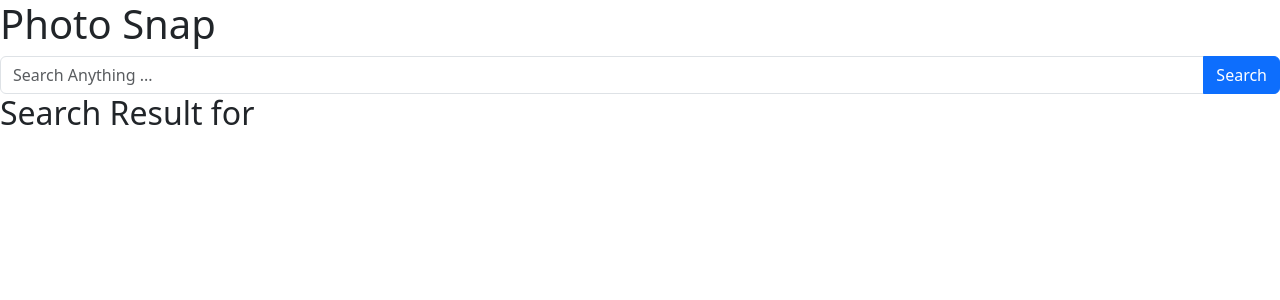
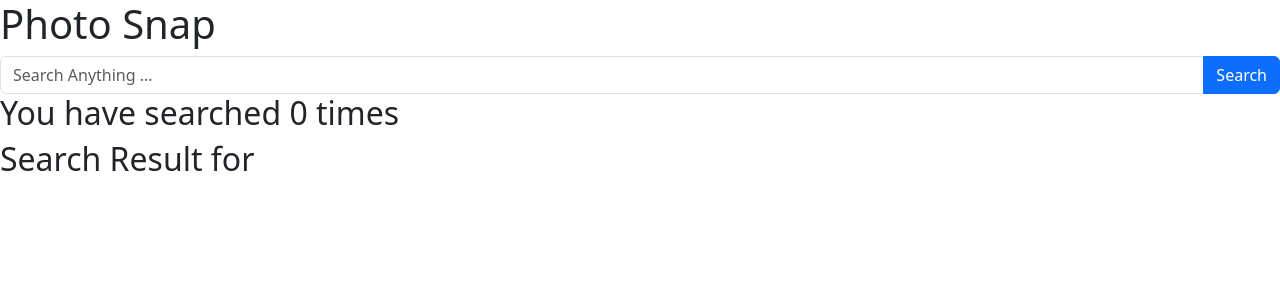
Before and after one commit to sylviajsy/react-game, a React (Vite) app in the folder snap-shot/: page / in a window 1280 px wide. Shown: the top 300 px of the page. Built offline with nearby package versions, Linux system fonts and the light colour scheme.

Commit message:
Better comment

```diff
--- a/snap-shot/src/App.jsx
+++ b/snap-shot/src/App.jsx
@@ -2,16 +2,19 @@
 import './index.css'
 import 'bootstrap/dist/css/bootstrap.min.css';
 import SearchFiled from './components/SearchFiled';
+import SearchCount from './components/SearchCount';
 import SearchResult from './components/SearchResult';
 import PhotoCard from './components/PhotoCard';
 
 function App() {
   const [word, setWord] = useState("")
   const [image, setImage] = useState([]);
+  const [count, setCount] = useState(0);
 
   const fetchData = async(searchTerm) => {
     const access_key = import.meta.env.VITE_UNSPLASH_ACCESS_KEY;
     setWord(searchTerm);
+    setCount(prevCount => prevCount+1);
     try {
       const response = await fetch(
         `https://api.unsplash.com/search/photos?client_id=${access_key}&query=${searchTerm}`
@@ -30,6 +33,7 @@
       <div className='search-section'>
         <SearchFiled onSubmit={fetchData}/>
       </div>
+      <SearchCount count={count}/>
       <SearchResult searchWord = {word}/>
       <div className="row">
           {image.map((images) => (
--- /dev/null
+++ b/snap-shot/src/components/SearchCount.jsx
@@ -0,0 +1,11 @@
+import React from 'react'
+
+const SearchCount = ({ count }) => {
+  return (
+    <div>
+      <h2>You have searched {count} times</h2>
+    </div>
+  )
+}
+
+export default SearchCount
--- a/snap-shot/src/components/SearchFiled.jsx
+++ b/snap-shot/src/components/SearchFiled.jsx
@@ -14,7 +14,7 @@
   return (
     <Form onSubmit={handleSearch}>
         <InputGroup>
-        {/* <Input> giving styling */}
+        {/* like <Input>, styling */}
         <Form.Control
             type='search'
             placeholder='Search Anything ...'
```
